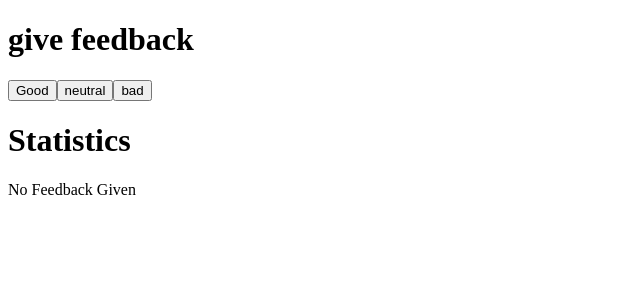
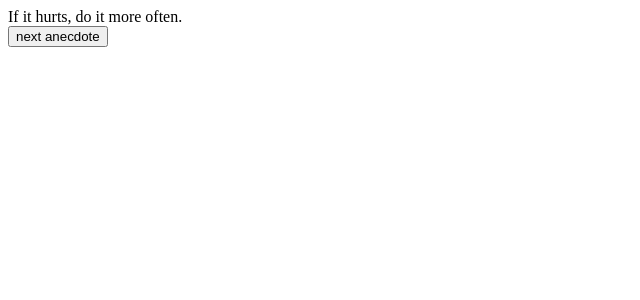
Before and after one commit to Ji-One1/fso, a React (Create React App) app in the folder part1/: page / in a window 1280 px wide. Shown: the top 300 px of the page, without its empty margins (0-640 px from the left). Built offline with nearby package versions, Linux system fonts and the light colour scheme.

Commit message:
finish 1.12

```diff
--- a/part1/src/App.js
+++ b/part1/src/App.js
@@ -1,59 +1,32 @@
-
 import { useState } from 'react'
 
-const Button = ({handleClick, text}) => {
-  return(
-    <button onClick={()=> handleClick()}>{text}</button>
-  )
-}
+const App = () => {
+  const anecdotes = [
+    'If it hurts, do it more often.',
+    'Adding manpower to a late software project makes it later!',
+    'The first 90 percent of the code accounts for the first 10 percent of the development time...The remaining 10 percent of the code accounts for the other 90 percent of the development time.',
+    'Any fool can write code that a computer can understand. Good programmers write code that humans can understand.',
+    'Premature optimization is the root of all evil.',
+    'Debugging is twice as hard as writing the code in the first place. Therefore, if you write the code as cleverly as possible, you are, by definition, not smart enough to debug it.',
+    'Programming without an extremely heavy use of console.log is same as if a doctor would refuse to use x-rays or blood tests when diagnosing patients.',
+    'The only way to go fast, is to go well.'
+  ]
 
-const StatisticLine = ({text, stat}) => {
-  return(
-  <tr>
-    <td>{text} </td>
-    <td> {stat}</td>
-  </tr>
-  )}
-
-const Statistics = ({good, neutral, bad}) => {
-
-  const totalTerms = good + neutral + bad
-  const round = (num) => Math.round(num * 100) / 100
-  if (totalTerms === 0){
-    return(
-      <div>No Feedback Given</div>
-    )
-  }
-return(
-<table>
-
-  <StatisticLine text={'Good'} stat={good} />
-  <StatisticLine text={'neutral'} stat={neutral} />
-  <StatisticLine text={'bad'} stat={bad} />
-  <StatisticLine text={'average'} stat={round((good - bad)/ totalTerms)} />
-  <StatisticLine text={'positive'} stat={round((good)/ totalTerms)} />
-
-</table>
-)}
+  const handleClick = () => {
+    const max = anecdotes.length
+    const randInt = Math.floor(Math.random() * (max))
+    setSelected(randInt)
+   }
 
 
-const App = () => {
-  // save clicks of each button to its own state
-  const [good, setGood] = useState(0)
-  const [neutral, setNeutral] = useState(0)
-  const [bad, setBad] = useState(0)
-
-  const handleClick = (state, func) => func(state  + 1)
+  const [selected, setSelected] = useState(0)
 
   return (
     <div>
-      <h1>give feedback</h1>
-        <Button handleClick={()=> handleClick(good, setGood)} text={'Good'}/>
-        <Button handleClick={()=> handleClick(neutral, setNeutral)} text={'neutral'} />
-        <Button handleClick={()=> handleClick(bad, setBad)} text={'bad'}/>
-      <h1>Statistics</h1>
-        <Statistics good={good} neutral={neutral} bad={bad} />
-
+      {anecdotes[selected]}
+      <div>
+        <button onClick={handleClick}>next anecdote</button>
+      </div>
     </div>
   )
 }
```
